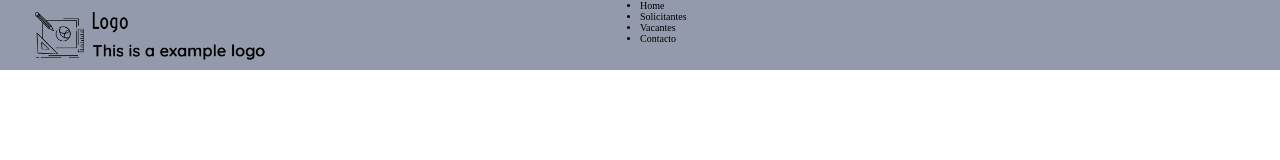
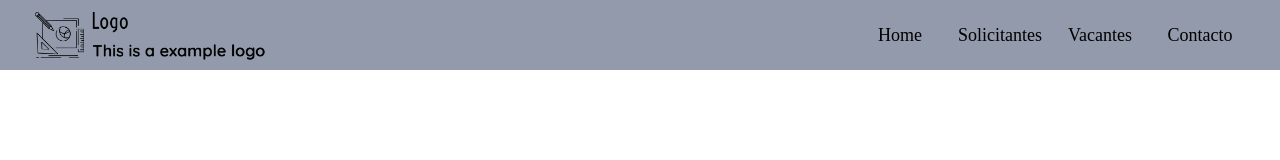
Before and after one commit to BAries/TWPage, a plain HTML site: page index.html in a window 1280 px wide. Drawn offline with Linux system fonts and the light colour scheme.

Commit message:
Header ready

```diff
--- a/index.html
+++ b/index.html
@@ -12,12 +12,20 @@
         <div class="container header-logo-container">
             <img src="./assets/icons/Logo-logos_black_short.png" alt="Logo del proyecto">
         </div>
-        <nav class="nav-container">
-            <ul class="nav-list-items">
-                <li class="nav-item">Home</li>
-                <li class="nav-item">Solicitantes</li>
-                <li class="nav-item">Vacantes</li>
-                <li class="nav-item">Contacto</li>
+        <nav class="container">
+            <ul class="nav-list-items list-no-style">
+                <li class="nav-item">
+                    <a href="">Home</a>
+                </li>
+                <li class="nav-item">
+                    <a href="">Solicitantes</a>
+                </li>
+                <li class="nav-item">
+                    <a href="">Vacantes</a>
+                </li>
+                <li class="nav-item">
+                    <a href="">Contacto</a>
+                </li>
             </ul>
         </nav>
     </header>
--- a/styles/styles.css
+++ b/styles/styles.css
@@ -24,17 +24,38 @@ html {
 header {
     width: 100%;
     height: 70px;
-    display: grid;
-    grid-template-columns: 1fr 1fr;
-    grid-auto-flow: row;
+    padding: 0 30px;
+    display: flex;
+    justify-content: space-between;
     background-color: var(--fourth-color);
-}
-.header-logo-container {
-    width: 100%;
-    padding: 0 30px;
 }
 .header-logo-container img {
     height: 60px;
     object-fit: contain;
-    justify-self: flex-start;
 }
+.nav-list-items {
+    width: 400px;
+    height: 100%;
+    display: grid;
+    grid-template-columns: repeat(4, 1fr);
+    place-items: center;
+    list-style: none;
+}
+.nav-list-items .nav-item {
+    width: 100%;
+    height: 100%;
+}
+.nav-list-items .nav-item a {
+    height: 100%;
+    width: 100%;
+    padding: calc((70px - 2rem)/2) 0;
+    display: inline-block;
+    color: black;
+    font-size: 1.8rem;
+    text-decoration: none;
+    text-align: center;
+}
+.nav-list-items .nav-item a:hover {
+    color: var(--second-color);
+    background-color: var(--third-color);
+}
```
